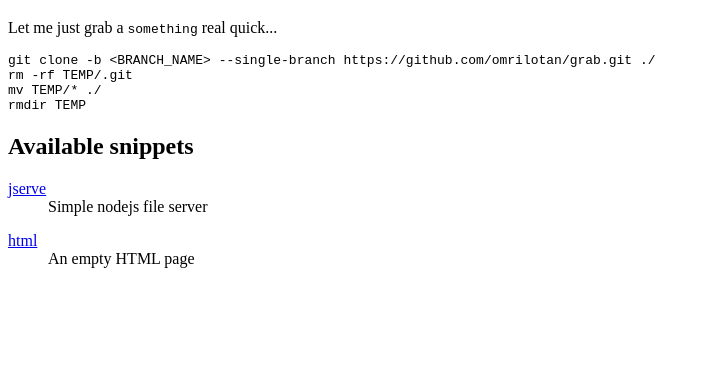
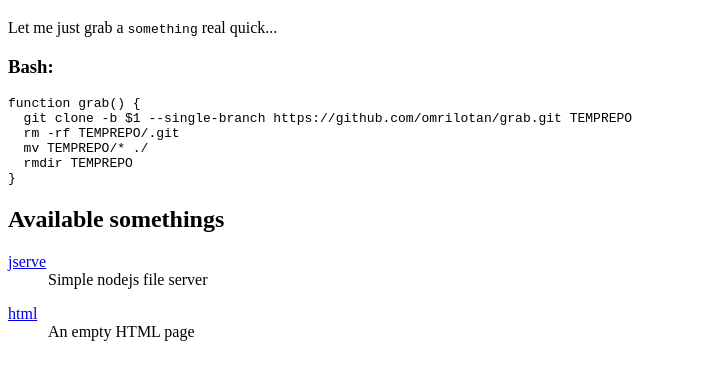
Before and after one commit to omrilotan/grab, a plain HTML site: page index.html in a window 1280 px wide. Shown: the part 61-440 px from the top of the page, without its empty margins (0-710 px from the left). Drawn offline with Linux system fonts and the light colour scheme.

Commit message:
Bash method

```diff
--- a/index.html
+++ b/index.html
@@ -14,11 +14,14 @@
         <p>
             Let me just grab a <kbd>something</kbd> real quick...
         </p>
-<pre><code>git clone -b &lt;BRANCH_NAME> --single-branch https://github.com/omrilotan/grab.git ./
-rm -rf TEMP/.git
-mv TEMP/* ./
-rmdir TEMP</code></pre>
-        <h2>Available snippets</h2>
+        <h3>Bash:</h3>
+<pre><code>function grab() {
+  git clone -b $1 --single-branch https://github.com/omrilotan/grab.git TEMPREPO
+  rm -rf TEMPREPO/.git
+  mv TEMPREPO/* ./
+  rmdir TEMPREPO
+}</code></pre>
+        <h2>Available somethings</h2>
         <dl>
             <dt><a href="https://github.com/omrilotan/grab/tree/jserve">jserve</a></dt>
             <dd>Simple nodejs file server</dd>
```
